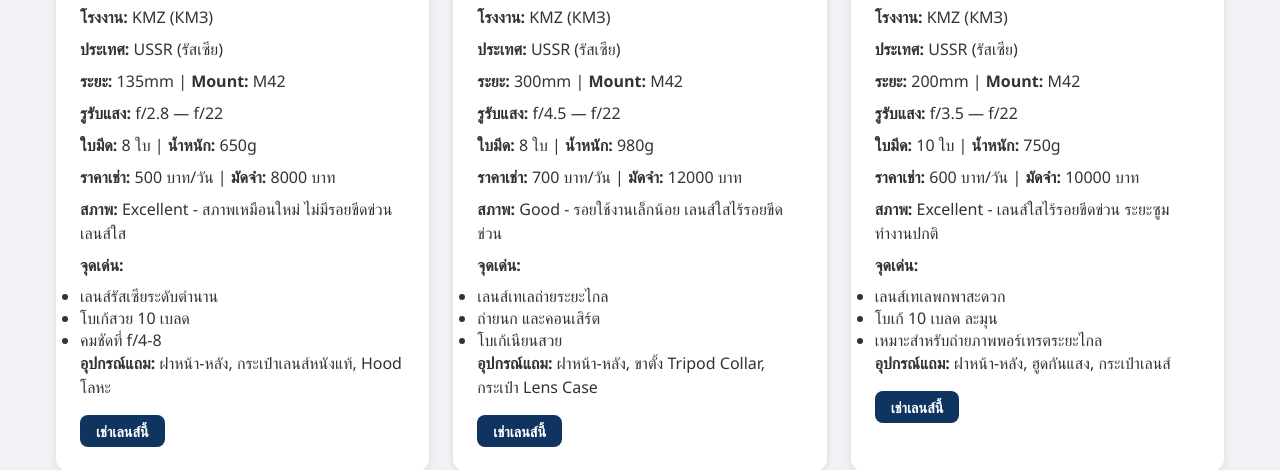
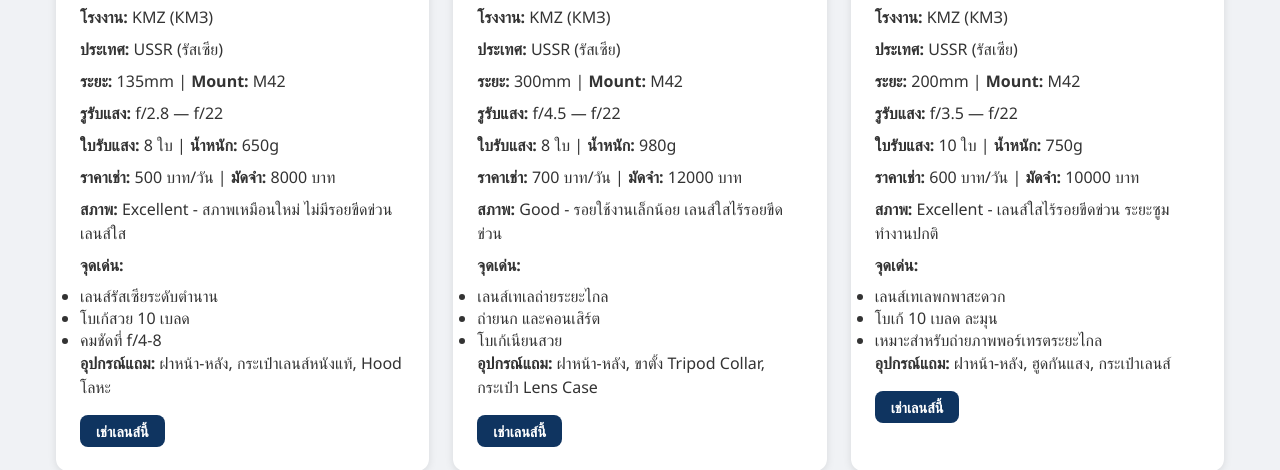
Before and after one commit to Touchpol/JSD13-Week03, a website: page Vibe-Code-My-Ecommerce/web/lenses.html in a window 1280 px wide. Shown: the part 518-988 px from the top of the page. Drawn offline with Linux system fonts and the light colour scheme; sample sign-in values are in the browser's storage.

Commit message:
edit blade text

```diff
--- a/Vibe-Code-My-Ecommerce/web/lenses.html
+++ b/Vibe-Code-My-Ecommerce/web/lenses.html
@@ -52,7 +52,7 @@
           <p><strong>ประเทศ:</strong> ${l.origin}</p>
           <p><strong>ระยะ:</strong> ${l.focal_length} | <strong>Mount:</strong> ${l.mount}</p>
           <p><strong>รูรับแสง:</strong> ${l.aperture.max} — ${l.aperture.min}</p>
-          <p><strong>ใบมีด:</strong> ${l.blades} ใบ | <strong>น้ำหนัก:</strong> ${l.weight_g}g</p>
+          <p><strong>ใบรับแสง:</strong> ${l.blades} ใบ | <strong>น้ำหนัก:</strong> ${l.weight_g}g</p>
           <p><strong>ราคาเช่า:</strong> ${l.price_per_day} บาท/วัน | <strong>มัดจำ:</strong> ${l.deposit} บาท</p>
           <p><strong>สภาพ:</strong> ${l.condition}</p>
           <p><strong>จุดเด่น:</strong></p>
```
